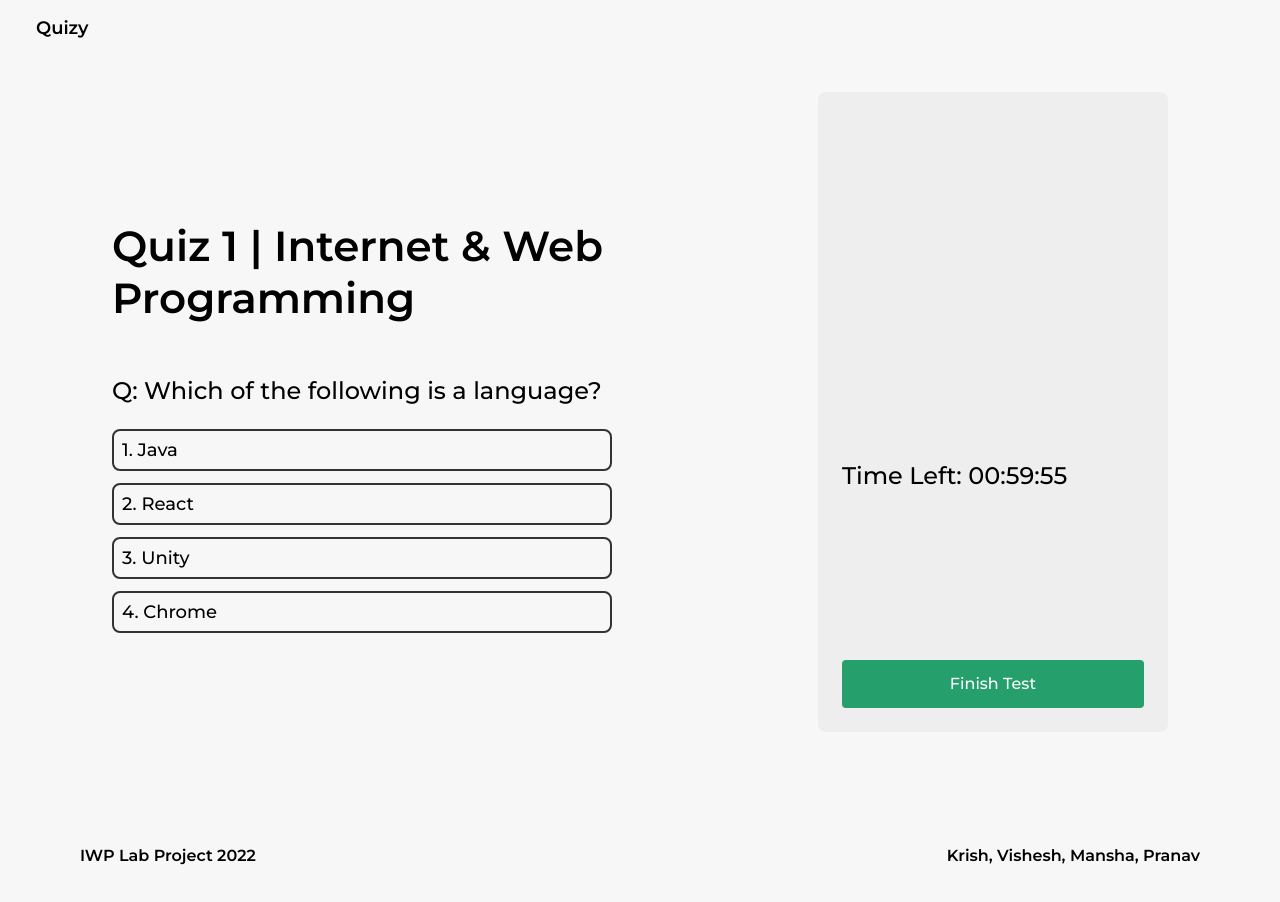
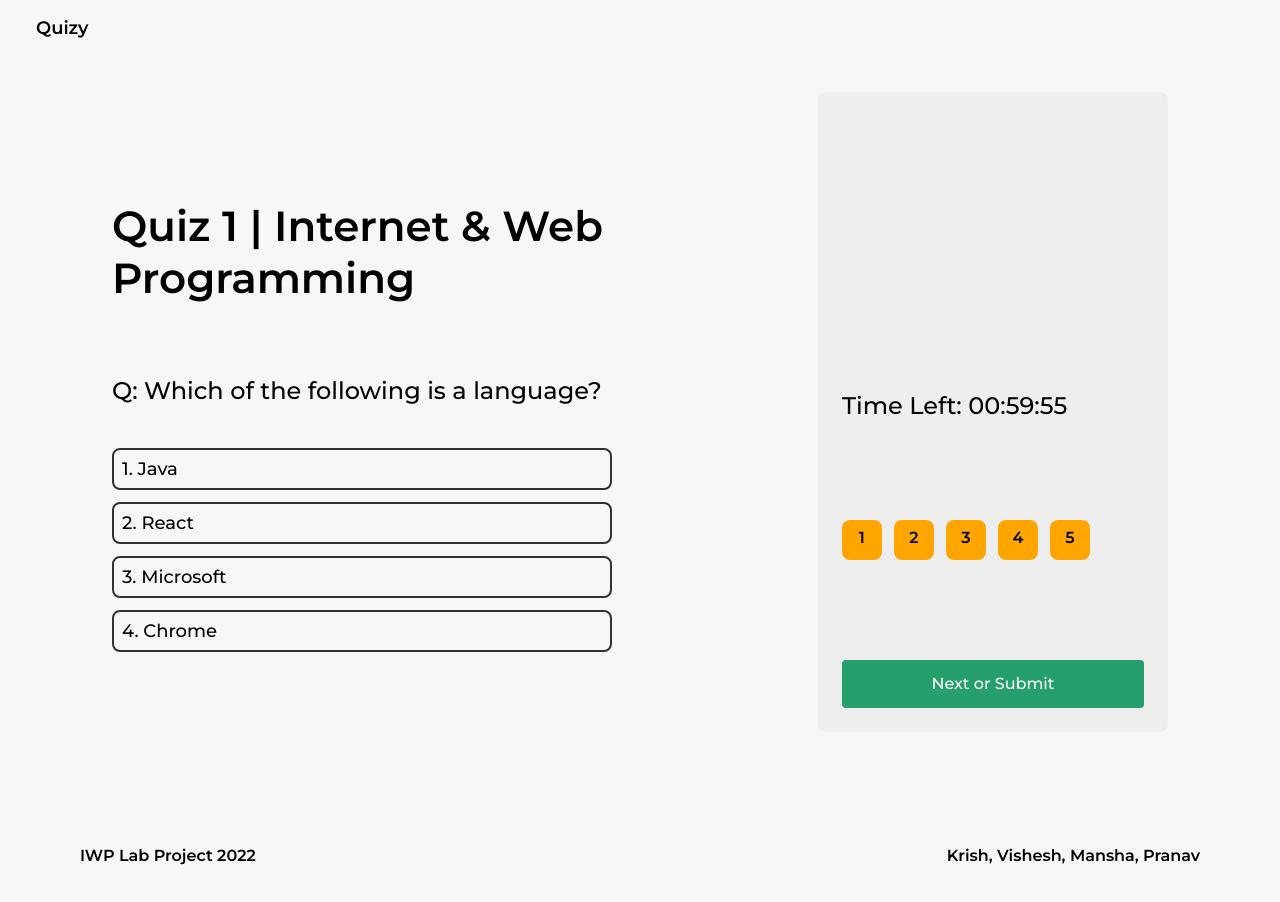
Before and after one commit to VisheshBansal/QuizPortal, a Next.js app in the folder frontend/: page /quiz in a window 1280 px wide. Shown: the top 902 px of the page. Built offline with nearby package versions, Linux system fonts and the light colour scheme; no server answers.

Commit message:
feat: add question numbers

```diff
--- a/frontend/pages/quiz.js
+++ b/frontend/pages/quiz.js
@@ -7,34 +7,79 @@ import { useState } from 'react'
 const Quiz = () => {
 
   const [selected, setSelected] = useState(-1)
+  const [curr, setCurr] = useState(0)
 
   const quizId = "1"
   const quizLabel = "Internet & Web Programming"
 
-  const options = [
+  const questions = [
     {
-      label: "Java"
+      question: "Which of the following is a language?",
+      options: [
+        { label: "Java" },
+        { label: "React" },
+        { label: "Microsoft" },
+        { label: "Chrome" },
+      ]
     },
     {
-      label: "React"
+      question: "Which is a backend framework?",
+      options: [
+        { label: "NextJS" },
+        { label: "ReactJS" },
+        { label: "NodeJS" },
+        { label: "VueJS" },
+      ]
     },
     {
-      label: "Unity"
+      question: "Which is a frontend library?",
+      options: [
+        { label: "Deno" },
+        { label: "React" },
+        { label: "Node" },
+        { label: "Go" },
+      ]
     },
     {
-      label: "Chrome"
+      question: "Which of the following is a NoSQL database?",
+      options: [
+        { label: "MySQL" },
+        { label: "Postgres" },
+        { label: "MongoDB" },
+        { label: "Oracle Database" },
+      ]
+    },
+    {
+      question: "Which of the following is invalid?",
+      options: [
+        { label: "<h5>" },
+        { label: "<td>" },
+        { label: "<embed>" },
+        { label: "<h0>" },
+      ]
     },
   ]
+
+  const handleNext = () => {
+    if (selected === -1)  {
+      alert("No option selected!")
+      return
+    }
+    setSelected(-1)
+    if (curr === questions.length - 1) //redirect to finished page
+      console.log("WOOHOO")
+    else setCurr(curr => curr+1)
+  }
 
   return (
     <div className={classes.container}>
       <div className={classes.left}>
         <h1>Quiz {quizId} | {quizLabel}</h1>
         <div className={classes.question}>
-          Q: Which of the following is a language?
+          Q: {questions[curr].question}
         </div>
         <div className={classes.options}>
-          {options.map((option, idx) => (
+          {questions[curr].options.map((option, idx) => (
             <div
               className={[classes.option, idx === selected && classes.selected].join(" ")}
               onClick={() => setSelected(idx)}
@@ -47,7 +92,20 @@ const Quiz = () => {
       <div className={classes.right}>
         <Video width={300} />
         <Timer />
-        <Button label="Finish Test" onClick={() => console.log('Quiz finished')} />
+        <div className={classes.questionNumbers}>
+          {questions.map((question, idx) => (
+            <div
+              key={idx}
+              className={[
+                classes.questionNumber,
+                idx < curr && classes.finished
+              ].join(" ")}
+            >
+              {idx+1}
+            </div>
+          ))}
+        </div>
+        <Button label="Next or Submit" onClick={handleNext} />
       </div>
     </div>
   )
--- a/frontend/styles/pages/Quiz.module.css
+++ b/frontend/styles/pages/Quiz.module.css
@@ -7,11 +7,14 @@
 }
 
 .left {
+  min-height: 60vh;
+  width: 100%;
+  height: 100%;
   display: flex;
   flex-direction: column;
+  justify-content: space-between;
   align-items: start;
   gap: 24px;
-  width: 100%;
 }
 
 .left h1 {
@@ -58,3 +61,24 @@
   justify-content: space-between;
   /* align-items: center; */
 }
+
+.questionNumbers {
+  display: flex;
+  align-items: center;
+  gap: 12px;
+}
+
+.questionNumber {
+  text-align: center;
+  padding: 8px;
+  min-width: 40px;
+  min-height: 40px;
+  font-size: 16px;
+  font-weight: 600;
+  border-radius: 8px;
+  background: orange;
+}
+
+.questionNumber.finished {
+  background: darkgoldenrod;
+}
```
